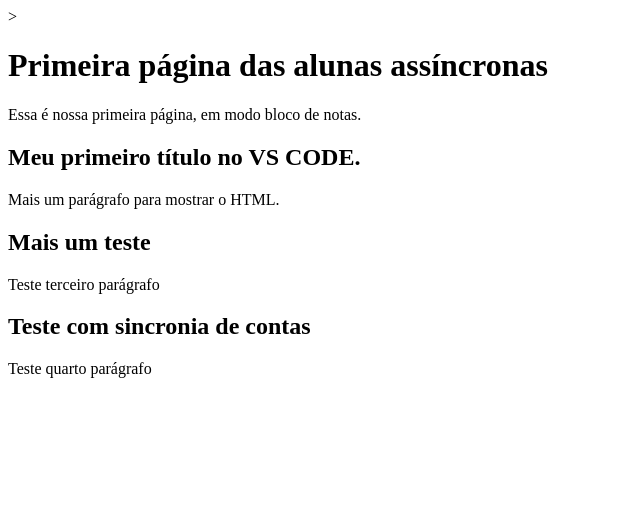
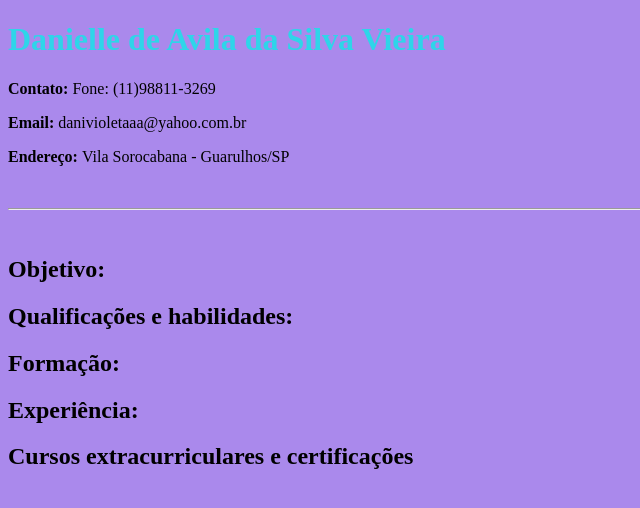
Before and after one commit to DanielledeAvila/teste-2, a plain HTML site: page index.html in a window 1280 px wide. Shown: the whole page, without its empty margins (0-640 px from the left). Drawn offline with Linux system fonts and the light colour scheme.

Commit message:
update
primeiro exemplo do curriculo

```diff
--- a/index.html
+++ b/index.html
@@ -1,18 +1,22 @@
 <!Doctype html>
 <html>
 <head>
-	<!--Aqui é onde configuramos os metadados-->>
-	<title>Minha primeira página em HTML</title>
+	<!--Aqui é onde configuramos os metadados-->
+	<title>Meu primeiro currículo em HTML</title>
 </head>
-<body>
+<body style="background-color: #aa89ec">
 	<!--Aqui é o corpo da página-->
-	<h1>Primeira página das alunas assíncronas</h1>
-	<p>Essa é nossa primeira página, em modo bloco de notas.</p>
-	<h2>Meu primeiro título no VS CODE.</h2>
-	<p>Mais um parágrafo para mostrar o HTML.</p>
-	<h2>Mais um teste</h2>
-	<p>Teste terceiro parágrafo</p>
-	<h2>Teste com sincronia de contas</h2>
-	<p>Teste quarto parágrafo</p>
+	<h1 style="color:#2ed5e9"> Danielle de Avila da Silva Vieira</h1>
+	<p><b>Contato: </b> Fone: (11)98811-3269 </p>
+	<p><b>Email: </b> danivioletaaa@yahoo.com.br</p>
+	<p><b>Endereço: </b> Vila Sorocabana - Guarulhos/SP</p>
+	<br>
+	<hr>
+	<br>
+	<h2>Objetivo: </h2>
+	<h2>Qualificações e habilidades: </h2>
+	<h2>Formação: </h2>
+	<h2>Experiência: </h2>
+	<h2>Cursos extracurriculares e certificações</h2>
 </body>
 </html>
```
